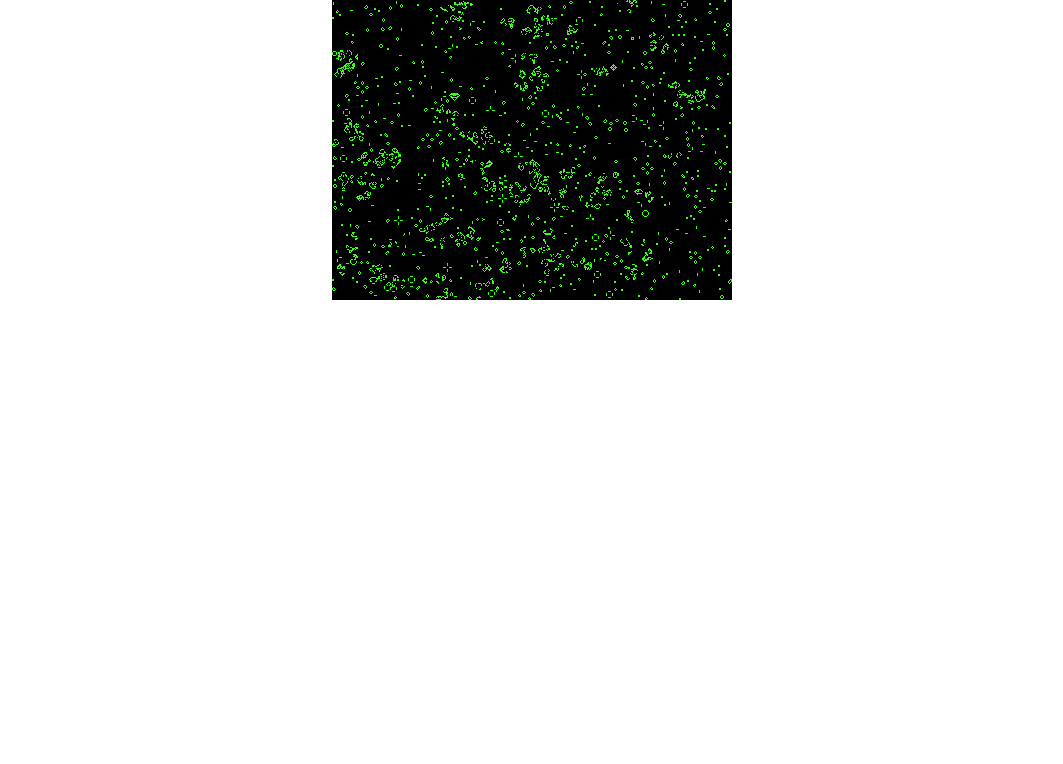
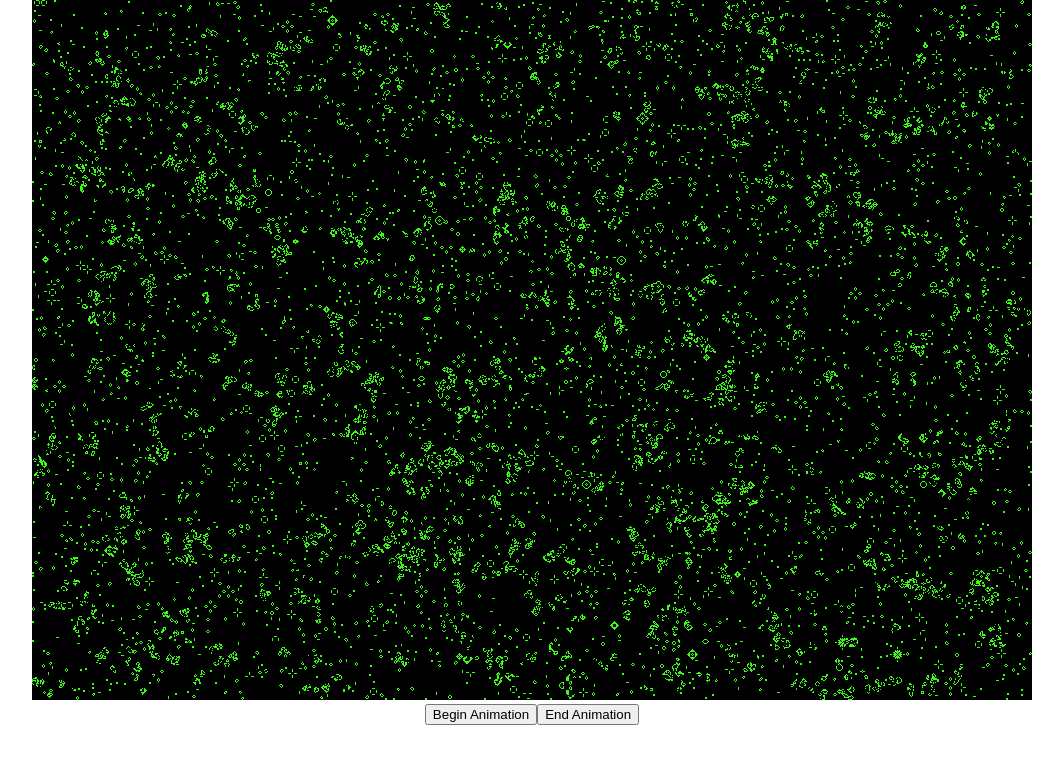
Before and after one commit to bloominstituteoftechnology/CS-Build-Week-1, a React (Create React App) app in the folder projects/life/: page / in a window 1280 px wide. Shown: the top 764 px of the page, without its empty margins (108-1171 px from the left). Built offline with nearby package versions, Linux system fonts and the light colour scheme.

Commit message:
simplified some classes that were unnecessary, in process of adding start/stop buttons

```diff
--- a/projects/life/src/App.js
+++ b/projects/life/src/App.js
@@ -14,12 +14,18 @@ class LifeCanvas extends Component {
     super(props);
     this.life = new Life(props.width, props.height);
     this.life.randomize();
+    this.state = {
+      stillGoing: true
+    };
   }
 
   /**
    * Component did mount
    */
   componentDidMount() {
+  }
+
+  beginAnimation() {
     requestAnimationFrame(() => {this.animFrame()});
   }
 
@@ -27,16 +33,6 @@ class LifeCanvas extends Component {
    * Handle an animation frame
    */
   animFrame() {
-    //
-    // !!!! IMPLEMENT ME !!!!
-    //
-
-    // Request another animation frame
-    // Update life and get cells
-    // Get canvas framebuffer, a packed RGBA array
-    // Convert the cell values into white or black for the canvas
-    // Put the new image data back on the canvas
-    // Next generation of life
     const height = this.props.height;
     const width = this.props.width;
     let cells = this.life.getCells();
@@ -64,21 +60,8 @@ class LifeCanvas extends Component {
     this.life.step();
 
     // request new animation frame
-    requestAnimationFrame(() => { this.animFrame() });
+      requestAnimationFrame(() => { this.animFrame() });
   }
-
-  /**
-   * Render
-   */
-  render() {
-    return <canvas ref="canvas" width={this.props.width} height={this.props.height} />
-  }
-}
-
-/**
- * Life holder component
- */
-class LifeApp extends Component {
 
   /**
    * Render
@@ -86,9 +69,13 @@ class LifeApp extends Component {
   render() {
     return (
       <div>
-        <LifeCanvas width={400} height={300} />
+        <canvas ref="canvas" width={this.props.width} height={this.props.height} />
+        <div>
+          <button onClick={this.beginAnimation()} >Begin Animation</button>
+          <button onClick = {console.log('test')} >End Animation</button>
+        </div>
       </div>
-    )
+    );
   }
 }
 
@@ -103,7 +90,7 @@ class App extends Component {
   render() {
     return (
       <div className="App">
-        <LifeApp />
+        <LifeCanvas width = {1000} height = {700} />
       </div>
     );
   }
```
